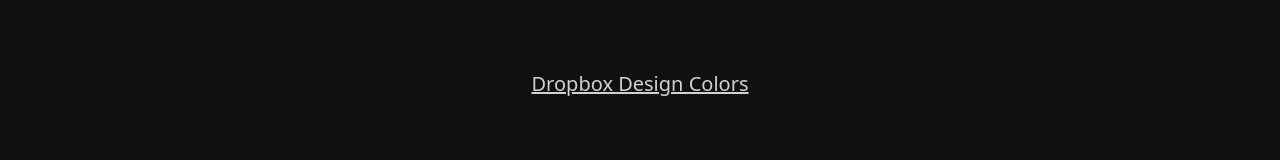
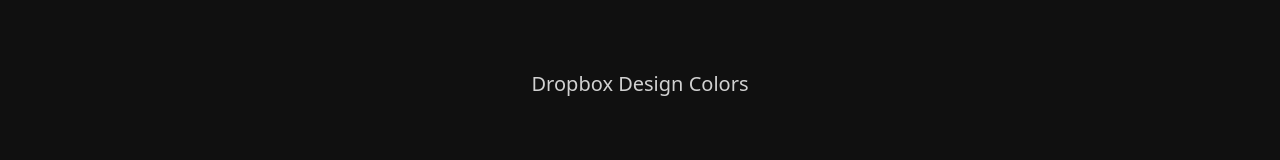
Before and after one commit to jashwanth0712/before-you-sign, a React (Create React App) app in the folder website/: page / in a window 1280 px wide. Shown: the part 220-380 px from the top of the page. Built offline with nearby package versions, Linux system fonts and the light colour scheme.

Commit message:
change title

```diff
--- a/website/public/index.html
+++ b/website/public/index.html
@@ -24,7 +24,7 @@
       work correctly both with client-side routing and a non-root public URL.
       Learn how to configure a non-root public URL by running `npm run build`.
     -->
-    <title>React App</title>
+    <title>Before you sign</title>
   </head>
   <body>
     <noscript>You need to enable JavaScript to run this app.</noscript>
--- a/website/src/pages/Home.jsx
+++ b/website/src/pages/Home.jsx
@@ -3,7 +3,7 @@ export default function Home() {
         <div>
             {/* Edit below code */}
             <h1 className="font-unbounded text-text-primary text-center mt-20 max-w-3xl text-4xl leading-tight mx-auto">Join over 700 million registered users who trust Dropbox</h1>
-            <p className="font-grotesk font-medium text-xl underline text-text-primary text-center mt-20">Dropbox Design Colors</p>
+            <p className="font-grotesk font-medium text-xl text-text-primary text-center mt-20">Dropbox Design Colors</p>
 
             <div className="p-20 flex flex-wrap gap-3">
                 <div className="text-xs font-medium h-28 w-28 grid place-content-center bg-accent-light">Accent Light</div>
```
